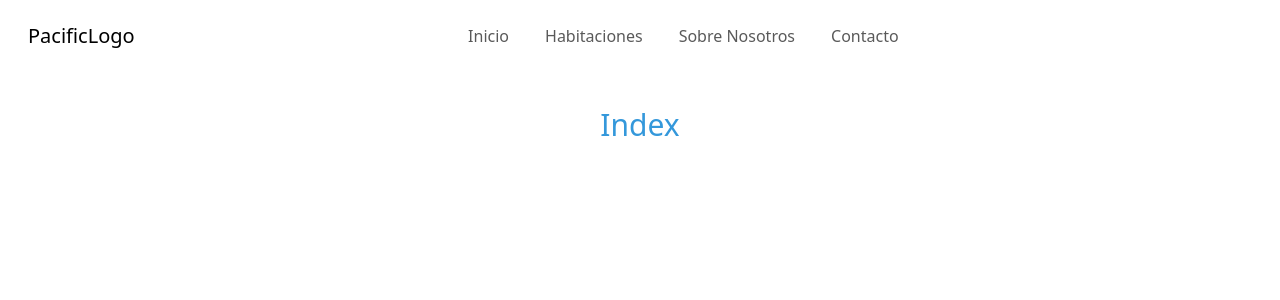
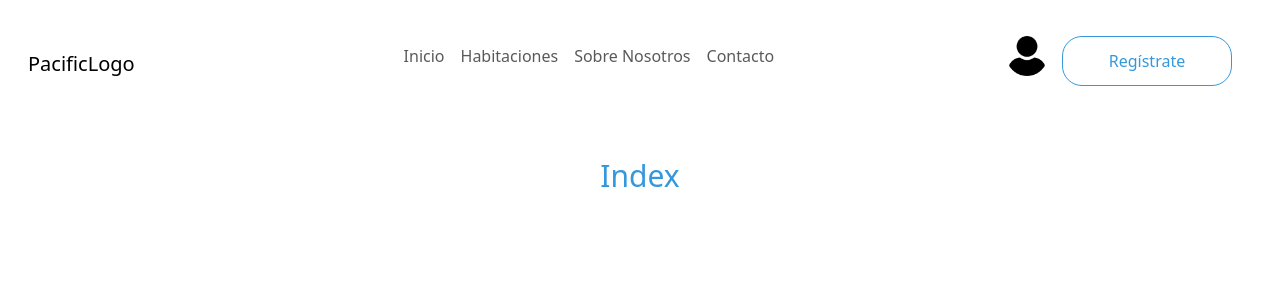
Before and after one commit to franpvp/pacificProject, a Django app: page / in a window 1280 px wide. Shown: the top 300 px of the page. Run offline with Django 4.2, Linux system fonts and the light colour scheme.

Commit message:
Se agrega boton de registro a nav

```diff
--- a/appPacific/static/css/base.css
+++ b/appPacific/static/css/base.css
@@ -2,6 +2,8 @@
 a{
     text-decoration: none !important;
 }
+
+
 .nav-link{
     margin: 0 !important;
 }
@@ -10,9 +12,7 @@ a{
     position: relative;
     cursor: pointer;
     border: none;
-    padding: 20px;
-    margin: 20px;
-    margin-right: 20px !important;
+    padding: 15px;
     color: black;
     transition: border-bottom 0.1s ease;
 }
@@ -20,18 +20,26 @@ a{
 .btnLink:before {
     content: '';
     position: absolute;
-    left: 0;
+    left: 50%;
     bottom: 0;
     width: 0;
     height: 3px;
-    background-color: #3498db;
+    background-color: #ec4e39;
     transition: width 0.4s ease-in-out;
+    transform: translateX(-50%);
+    display: inline-block;
 }
 
 .btnLink:hover:before {
     width: 100%;
 }
 
+.offcanvas-end {
+    margin-left: auto;
+    margin-right: auto;
+    width: 300px;
+    padding: 20px;
+}
 
 
 /* Index CSS */
@@ -50,15 +58,15 @@ a{
 .titulo-general{
     font-size: 30px;
     color: #3498db;
-    padding: 30px;
+    padding: 25px;
 }
 
 .btn-reg{
     display: flex;
     align-items: center;
     justify-content: center;
-    width: 200px;
-    height: 50px;
+    width: 170px !important;
+    height: 50px !important;
     border: 1px solid #3498db;
     background: white;
     color: #3498db;
@@ -72,3 +80,5 @@ a{
     background: #3498db;
     transition: all 0.2s ease-in-out;
 }
+
+/* Login CSS */
--- a/appPacific/templates/app/base.html
+++ b/appPacific/templates/app/base.html
@@ -21,45 +21,37 @@
                     <h5 class="offcanvas-title" id="offcanvasNavbarLabel"></h5>
                     <button type="button" class="btn-close" data-bs-dismiss="offcanvas" aria-label="Close"></button>
                 </div>
-                <div class="offcanvas-body">
-                    <ul class="navbar-nav justify-content-center flex-grow-1 pe-3">
-                        <li class="nav-item">
-                            <a href="{% url 'index' %}">
-                                <p class="nav-link btnLink" aria-current="page">Inicio</p>
-                            </a>
+                <div class="offcanvas-body text-center">
+                    <ul class="navbar-nav justify-content-center flex-grow-1">
+                        <li class="nav-item ml-3 mr-3 mb-3">
+                            <a href="{% url 'index' %}" class="nav-link btnLink" aria-current="page">Inicio</a>
                         </li>
-                        <li class="nav-item">
-                            <a href="{% url 'habitaciones' %}">
-                                <p class="nav-link btnLink" aria-current="page">Habitaciones</p>
-                            </a>
+                        <li class="nav-item ml-3 mr-3 mb-3">
+                            <a href="{% url 'habitaciones' %}" class="nav-link btnLink" aria-current="page">Habitaciones</a>
                         </li>
-                        <li class="nav-item">
-                            <a href="#">
-                                <p class="nav-link btnLink" aria-current="page">Sobre Nosotros</p>
-                            </a>
+                        <li class="nav-item ml-3 mr-3 mb-3">
+                            <a href="#" class="nav-link btnLink" aria-current="page">Sobre Nosotros</a>
                         </li>
-                        <li class="nav-item">
-                            <a href="#">
-                                <p class="nav-link btnLink" aria-current="page">Contacto</p>
-                            </a>
+                        <li class="nav-item ml-3 mr-3 mb-3">
+                            <a href="{% url 'contacto' %}" class="nav-link btnLink" aria-current="page">Contacto</a>
                         </li>
                     </ul>
+                    <div class="d-flex justify-content-center align-item-center">
+                        <a href="{% url 'login' %}">
+                            <img class="img-fluid" src="{% static 'img/usuario.png' %}" alt="img-user" style="width: 40px; height: 40px; margin-right: 15px;">
+                        </a>
+                        <a href="{% url 'registro' %}" class="btn-reg">
+                            Regístrate
+                        </a>
+                    </div>
                 </div>
             </div>
-        </div>
+
     </nav>
 
     {% block contenido %}
     {% endblock %}
 
-
-
-
-
-
-
-
-
     <script src="https://cdn.jsdelivr.net/npm/bootstrap@5.3.2/dist/js/bootstrap.bundle.min.js" integrity="sha384-C6RzsynM9kWDrMNeT87bh95OGNyZPhcTNXj1NW7RuBCsyN/o0jlpcV8Qyq46cDfL" crossorigin="anonymous"></script>
 </body>
 </html>
--- a/appPacific/urls.py
+++ b/appPacific/urls.py
@@ -1,10 +1,11 @@
 from django.urls import path
 
-from .views import index, home, registro, habitaciones, metodo_pago, reserva_realizada, contacto
+from .views import index, home, login, registro, habitaciones, metodo_pago, reserva_realizada, contacto
 
 urlpatterns = [
     path('', index, name="index"),
     path('home/', home, name="home"),
+    path('login/', login, name="login"),
     path('registro/', registro, name="registro"),
     path('habitaciones/', habitaciones, name="habitaciones"),
     path('metodo_pago/', metodo_pago, name="metodo_pago"),
--- a/appPacific/views.py
+++ b/appPacific/views.py
@@ -25,6 +25,10 @@ def index(request):
 def home(request):
     return render(request,'app/home.html')
 
+# Vista Login
+def login(request):
+    return render(request, 'app/login.html')
+
 # Vista Registro
 def registro(request):
     return render(request, 'registration/registro.html')
```
Also changed, not shown: appPacific/templates/app/login.html (added, +11 -0 lines), appPacific/static/img/usuario.png (added).
